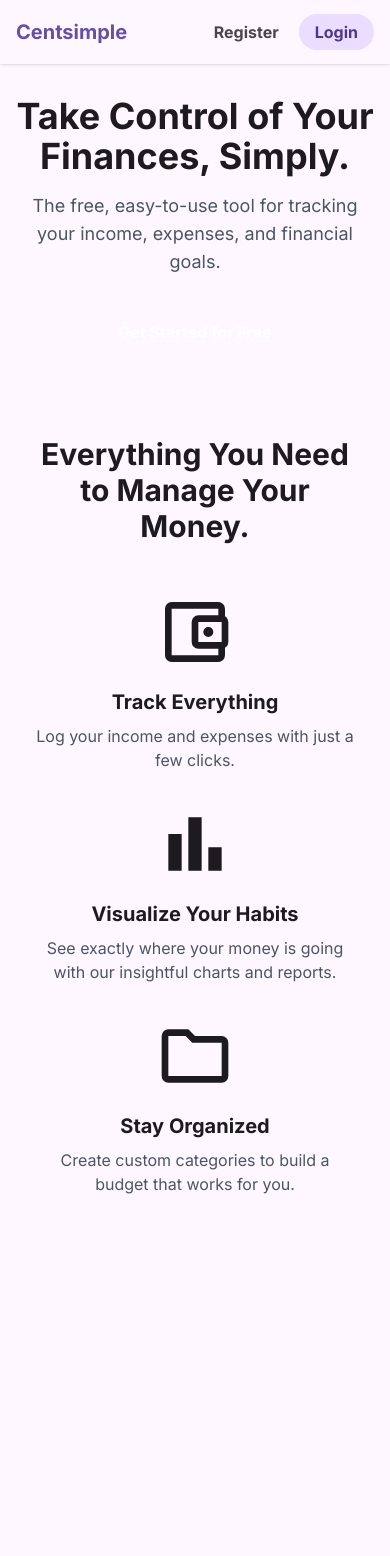
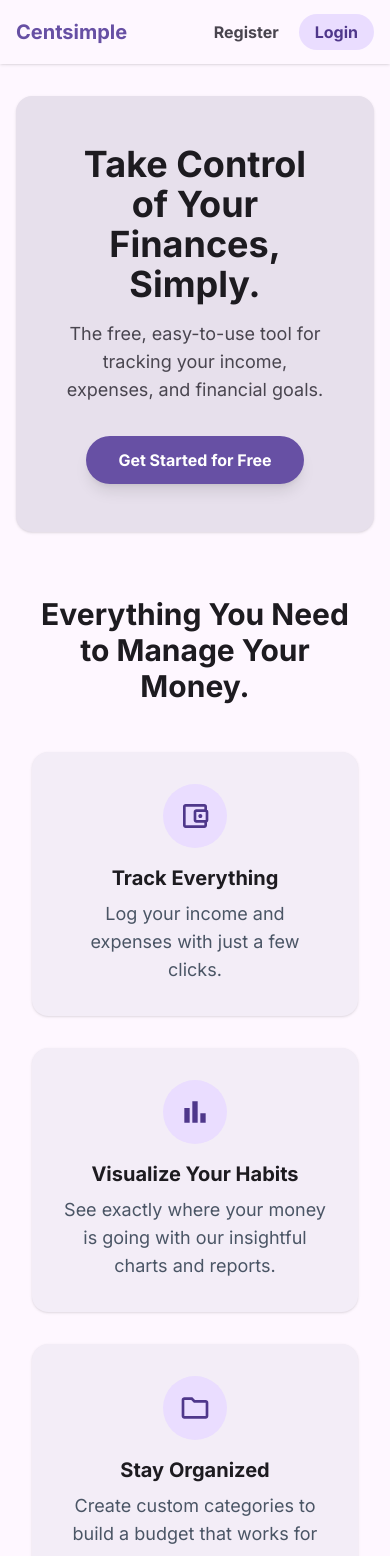
Before and after one commit to janpetallo/Centsimple, a React (Vite) app in the folder frontend/: page / in a window 390 px wide. Shown: the top 1556 px of the page. Before the commit the page ends 1308 px from the top, so only its background shows below. Built offline with nearby package versions, Linux system fonts and the light colour scheme; no server answers.

Commit message:
style: apply material 3 design to homepage
- Implements a modern, responsive hero section with a prominent call-to-action.
- Styles the features section using the "card" and "contained icon" patterns.
- Applies the new color system, type scale, and motion principles.

```diff
--- a/frontend/src/components/Layout.jsx
+++ b/frontend/src/components/Layout.jsx
@@ -7,7 +7,7 @@ function Layout() {
       <header className="sticky top-0 z-50">
         <Navbar />
       </header>
-      <main className="mx-auto w-full max-w-7xl px-4 py-8 sm:px-6 lg:px-8">
+      <main className="mx-auto w-full max-w-7xl grow px-4 py-8 sm:px-6 lg:px-8">
         <Outlet /> {/* Placeholder; Child pages will be rendered here */}
       </main>
     </div>
--- a/frontend/src/pages/HomePage.jsx
+++ b/frontend/src/pages/HomePage.jsx
@@ -7,71 +7,53 @@ function HomePage() {
   return (
     <div>
       {/* === Hero Section === */}
-      <section>
-        <div className="mx-auto grid max-w-7xl grid-cols-1 items-center gap-12 lg:grid-cols-2">
-          <div className="flex flex-col items-center text-center lg:items-start lg:text-left">
-            <h1 className="text-4xl font-bold md:text-6xl">
+      <section className="bg-surface-variant rounded-2xl p-12 text-center shadow-sm lg:py-32">
+        <h1 className="text-display-large text-on-surface">
           Take Control of Your Finances, Simply.
         </h1>
-            <p className="mt-4 max-w-xl text-lg text-gray-600">
+        <p className="text-body-large text-on-surface-variant mx-auto mt-4 max-w-xl">
           The free, easy-to-use tool for tracking your income, expenses, and
           financial goals.
         </p>
         <Link
-              className="bg-brand hover:bg-brand-hover mt-8 rounded-full px-6 py-3 font-bold text-white transition-transform hover:scale-105"
+          className="bg-primary text-on-primary text-label-large mt-8 inline-block rounded-full px-8 py-3 shadow-lg transition-all duration-300 hover:scale-105 hover:shadow-lg"
           to="/register"
         >
           Get Started for Free
         </Link>
-          </div>
-          <div className="hidden lg:block">
-            <div className="rounded-xl bg-white p-4 shadow-2xl">
-              <div className="mb-4 flex items-center gap-2">
-                <div className="h-3 w-3 rounded-full bg-red-400"></div>
-                <div className="h-3 w-3 rounded-full bg-yellow-400"></div>
-                <div className="h-3 w-3 rounded-full bg-green-400"></div>
-              </div>
-
-              <div className="space-y-4">
-                <div className="h-10 w-2/3 rounded-lg bg-gray-100"></div>
-                <div className="flex items-end gap-2">
-                  <div className="h-16 w-8 rounded-md bg-green-300"></div>
-                  <div className="h-24 w-8 rounded-md bg-red-300"></div>
-                  <div className="h-20 w-8 rounded-md bg-green-300"></div>
-                </div>
-                <div className="h-8 w-full rounded-lg bg-gray-100"></div>
-                <div className="h-8 w-full rounded-lg bg-gray-100"></div>
-              </div>
-            </div>
-          </div>
-        </div>
       </section>
 
       {/* === Features Section === */}
-      <section className="px-4 py-20">
-        <h2 className="text-center text-3xl font-bold">
+      <section className="px-4 py-16 sm:px-6 lg:px-8 lg:py-24">
+        <h2 className="text-headline-medium text-center">
           Everything You Need to Manage Your Money.
         </h2>
         <div className="mx-auto mt-12 grid max-w-7xl grid-cols-1 gap-8 md:grid-cols-3">
-          <div className="flex flex-col items-center text-center">
-            <WalletIcon className="text-brand h-20 w-20" />
-            <h3 className="mt-4 text-xl font-bold">Track Everything</h3>
-            <p className="mt-2 text-gray-600">
+          <div className="bg-surface-container flex flex-col items-center rounded-2xl p-8 text-center shadow-sm transition-transform hover:scale-105">
+            <div className="bg-primary-container rounded-full p-4">
+              <WalletIcon className="text-on-primary-container h-8 w-8" />
+            </div>
+            <h3 className="text-title-large mt-4">Track Everything</h3>
+            <p className="text-body-large mt-2">
               Log your income and expenses with just a few clicks.
             </p>
           </div>
-          <div className="flex flex-col items-center text-center">
-            <BarChartIcon className="text-brand h-20 w-20" />
-            <h3 className="mt-4 text-xl font-bold">Visualize Your Habits</h3>
-            <p className="mt-2 text-gray-600">
+          <div className="bg-surface-container flex flex-col items-center rounded-2xl p-8 text-center shadow-sm transition-transform hover:scale-105">
+            <div className="bg-primary-container rounded-full p-4">
+              <BarChartIcon className="text-on-primary-container h-8 w-8" />
+            </div>
+            <h3 className="text-title-large mt-4">Visualize Your Habits</h3>
+            <p className="text-body-large mt-2">
               See exactly where your money is going with our insightful charts
               and reports.
             </p>
           </div>
-          <div className="flex flex-col items-center text-center">
-            <FolderIcon className="text-brand h-20 w-20" />
-            <h3 className="mt-4 text-xl font-bold">Stay Organized</h3>
-            <p className="mt-2 text-gray-600">
+          <div className="bg-surface-container flex flex-col items-center rounded-2xl p-8 text-center shadow-sm transition-transform hover:scale-105">
+            <div className="bg-primary-container rounded-full p-4">
+              <FolderIcon className="text-on-primary-container h-8 w-8" />
+            </div>
+            <h3 className="text-title-large mt-4">Stay Organized</h3>
+            <p className="text-body-large mt-2">
               Create custom categories to build a budget that works for you.
             </p>
           </div>
```
Lines whose indentation alone changed are shown as unchanged.
